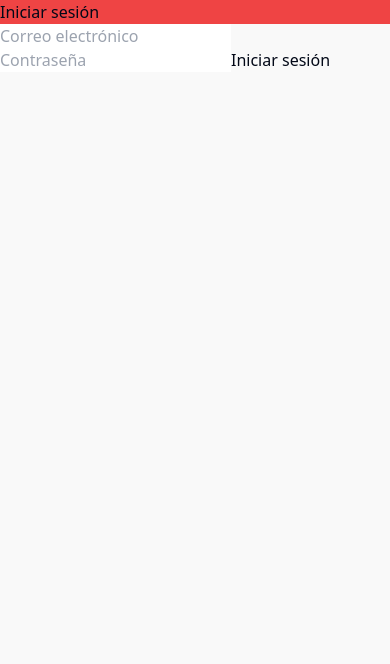
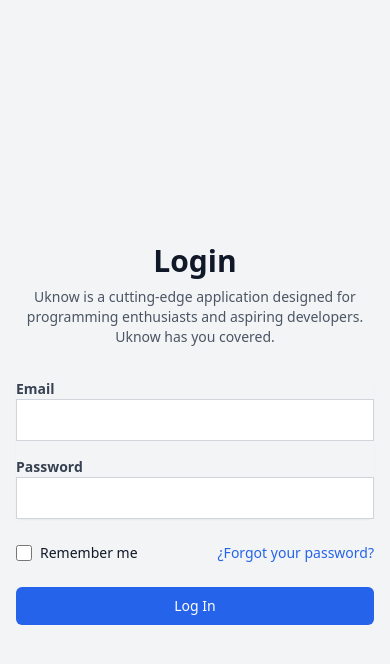
Before and after one commit to factoriaf5-p7/ui-uknow-stiinta, a React (Vite) app in the folder Front/: page /login in a window 390 px wide. Shown: the top 664 px of the page. Built offline with nearby package versions, Linux system fonts and the light colour scheme.

Commit message:
Formulario Login formato mobil

```diff
--- a/Front/src/pages/Login.tsx
+++ b/Front/src/pages/Login.tsx
@@ -1,39 +1,122 @@
-import React, { useState, useContext } from 'react';
+import React, { useState } from 'react';
 import axios from 'axios';
 import jwtDecode from 'jwt-decode';
 import useAuth from '../hooks/useAuth';
-import { Link, useNavigate, useLocation } from 'react-router-dom';
+import {  useNavigate, useLocation } from 'react-router-dom';
 
 const Login: React.FC = () => {
   const [email, setEmail] = useState('');
   const [password, setPassword] = useState('');
-  const  { setAuth }  = useAuth()
+  const { setAuth } = useAuth();
 
   const navigate = useNavigate();
   const location = useLocation();
   const from = location.state?.from?.pathname || "/";
 
-  console.log(useAuth())
+  const [error, setError] = useState('');
+
+  const credentials = {
+    email,
+    password,
+  };
 
   const handleLogin = async () => {
     try {
-      const response = await axios.post('http://localhost:3000/auth/login', { email, password });
+      // Validar los campos antes de enviar el formulario
+      if (!email || !password) {
+        setError("All fields are required.");
+        return;
+      }
+      if (password.length < 8) {
+        setError("Password must be at least 8 characters.");
+        return;
+      }
+      const emailValid = /^[^\s@]+@[^\s@]+\.[^\s@]+$/;
+      if (!emailValid.test(email)) {
+        setError("Email is not valid.");
+        return false;}
+      setError(""); // Limpiar el mensaje de error si los campos son válidos
+
+      const response = await axios.post('http://localhost:3000/auth/login', credentials);
       const token = response.data.data;
-      const decodedToken: any = jwtDecode(token);
-      setAuth(response.data)
+      const decodedToken: unknown = jwtDecode(token);
+      setAuth(response.data);
       navigate(from, { replace: true });
       console.log(decodedToken, response.data, useAuth);
     } catch (error) {
-      console.error('Error al iniciar sesión:', error);
+      setError("Error in sign in, verify your credentials.");
     }
   };
 
   return (
-    <div>
-      <h2 className='bg-red-500'>Iniciar sesión</h2>
-      <input type="text" placeholder="Correo electrónico" value={email} onChange={(e) => setEmail(e.target.value)} />
-      <input type="password" placeholder="Contraseña" value={password} onChange={(e) => setPassword(e.target.value)} />
-      <button onClick={handleLogin}>Iniciar sesión</button>
+    <div className="bg-gray-100 min-h-screen flex items-center justify-center py-12 px-4 sm:px-6 lg:px-8">
+      <div className="max-w-md w-full space-y-8">
+        <div>
+          <h2 className="mt-6 text-center text-3xl font-extrabold text-gray-900">Login</h2>
+          <p className="mt-2 text-center text-sm text-gray-600">Uknow is a cutting-edge application designed for programming enthusiasts and aspiring developers.
+Uknow has you covered.</p>
+          {error && <p className="mt-2 text-center text-red-600">{error}</p>}
+        </div>
+        <form className="mt-8 space-y-6" onSubmit={(e) => e.preventDefault()}>
+          <div className="rounded-md shadow-sm space-y-4">
+            <div>
+              <label htmlFor="email" className="block text-sm font-medium text-gray-700">
+                <b>Email</b>
+              </label>
+              <input
+                id="email"
+                name="email"
+                type="email"
+                className="appearance-none rounded-none relative block w-full px-3 py-2 border border-gray-300 placeholder-gray-500 text-gray-900 rounded-md focus:outline-none focus:ring-blue-500 focus:border-blue-500 focus:z-10 sm:text-sm"
+                value={email}
+                onChange={(e) => setEmail(e.target.value)}
+              />
+            </div>
+            <div>
+              <label htmlFor="password" className="block text-sm font-medium text-gray-700">
+                <b>Password</b>
+              </label>
+              <input
+                id="password"
+                name="password"
+                type="password"
+                className="appearance-none rounded-none relative block w-full px-3 py-2 border border-gray-300 placeholder-gray-500 text-gray-900 rounded-md focus:outline-none focus:ring-blue-500 focus:border-blue-500 focus:z-10 sm:text-sm"
+                value={password}
+                onChange={(e) => setPassword(e.target.value)}
+              />
+            </div>
+          </div>
+
+          <div className="flex items-center justify-between">
+            <div className="flex items-center">
+              <input
+                id="remember_me"
+                name="remember_me"
+                type="checkbox"
+                className="h-4 w-4 text-blue-600 focus:ring-blue-500 border-gray-300 rounded"
+              />
+              <label htmlFor="remember_me" className="ml-2 block text-sm text-gray-900">
+                Remember me
+              </label>
+            </div>
+
+            <div className="text-sm">
+              <a href="#" className="font-medium text-blue-600 hover:text-blue-500">
+                ¿Forgot your password?
+              </a>
+            </div>
+          </div>
+
+          <div>
+            <button
+              className="w-full flex justify-center py-2 px-4 border border-transparent text-sm font-medium rounded-md text-white bg-blue-600 hover:bg-blue-700 focus:outline-none focus:ring-2 focus:ring-offset-2 focus:ring-blue-500"
+              onClick={handleLogin}
+            >
+              Log In
+            </button>
+          </div>
+        </form>
+      </div>
     </div>
   );
 };
```
